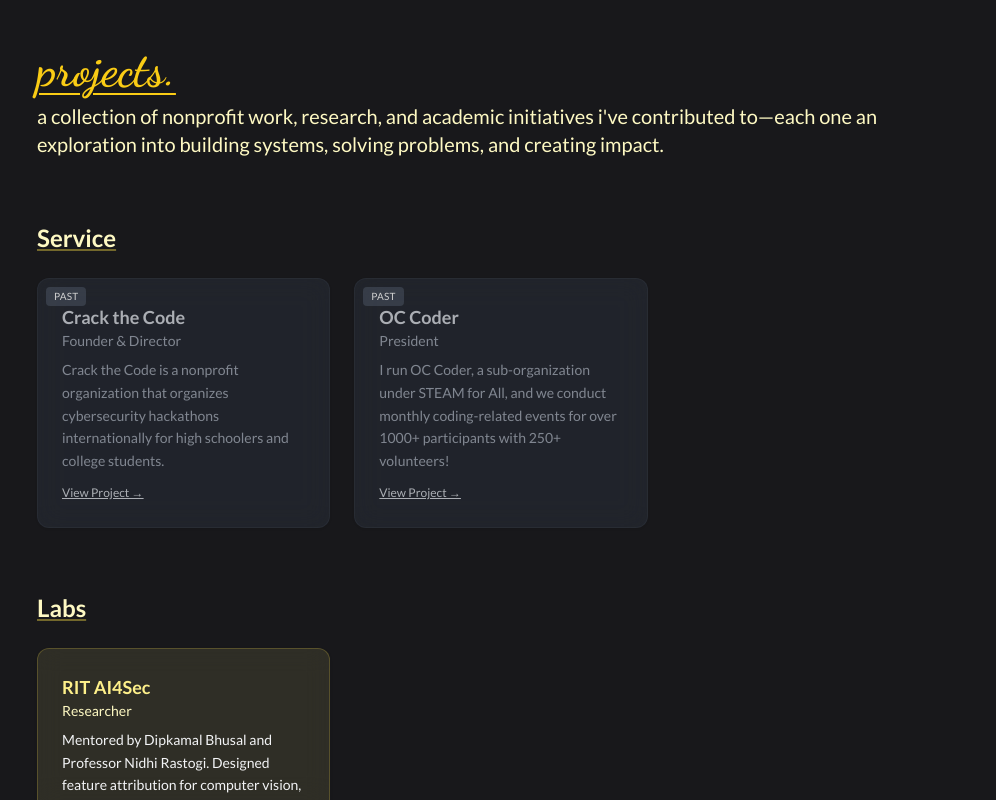
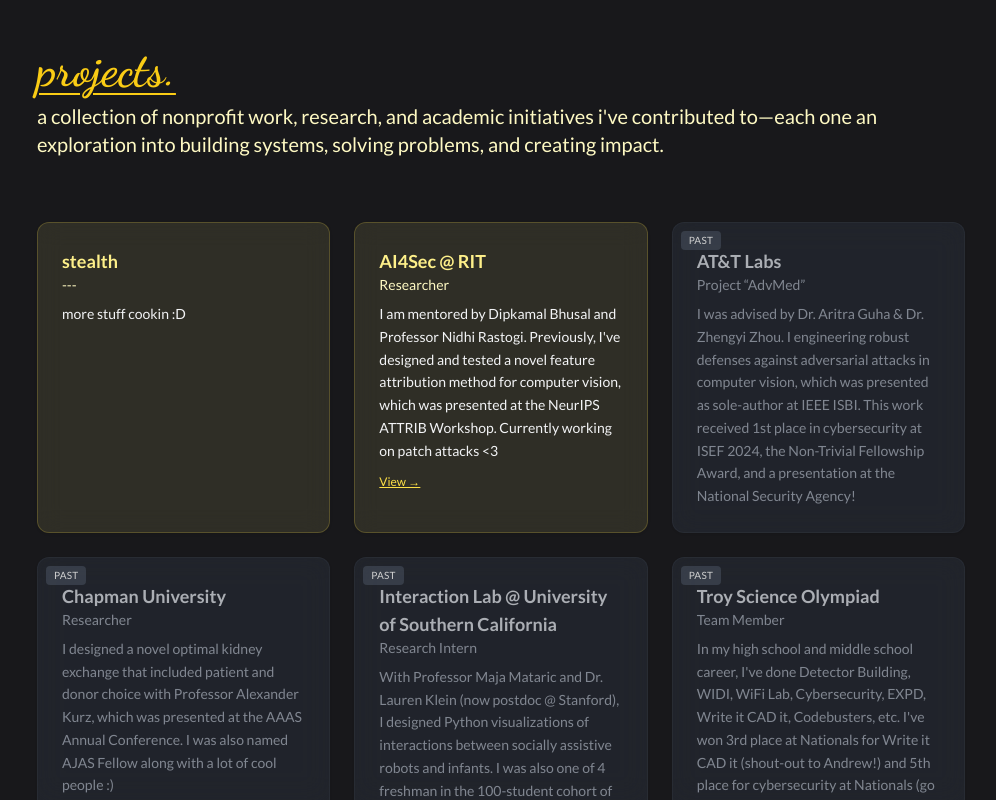
Before and after one commit to ayushimehrotra/floating-photo-gallery-react, a React (Vite) app: page / in a window 1280 px wide. Shown: the part 2000-2800 px from the top of the page, without its empty margins (139-1135 px from the left). Built offline with nearby package versions, Linux system fonts and the light colour scheme.

Commit message:
finished projects section

```diff
--- a/src/components/ProjectsSection.tsx
+++ b/src/components/ProjectsSection.tsx
@@ -8,13 +8,14 @@
 
 export const ProjectsSection = () => {
   const projects = [
+    // Service
     {
       title: "Crack the Code",
       role: "Founder & Director",
       category: "Service",
       status: "past",
       description:
-        "Crack the Code is a nonprofit organization that organizes cybersecurity hackathons internationally for high schoolers and college students.",
+        "Crack the Code is a nonprofit organization that organizes cybersecurity hackathons for high schoolers and college students. I directed and executed 2 hackathons for ~300 students and raised $15k in sponsorships.",
       link: "https://crackthecode.dev/",
     },
     {
@@ -23,21 +24,77 @@
       category: "Service",
       status: "past",
       description:
-        "I run OC Coder, a sub-organization under STEAM for All, and we conduct monthly coding-related events for over 1000+ participants with 250+ volunteers!",
+        "I run OC Coder, a sub-organization under STEAM for All, and we conduct monthly coding-related events for over 2000+ participants with 350+ volunteers!",
       link: "https://steamforall.org/",
     },
     {
-      title: "RIT AI4Sec",
-      role: "Researcher",
-      category: "Labs",
+      title: "Troy Cyber",
+      role: "Advanced Instructor",
+      category: "Service",
+      status: "past",
+      description:
+        "I taught 60+ high school and middle school students (oh my, those middle schoolers) the curriculum of CCNA and CCNA Security. Though I never actually got the certification, I went to semis for Cyberpatriot twice :D",
+      link: "https://sites.google.com/fjuhsd.org/troyhscyberdefense/root-drive",
+    },
+
+    // Work
+    {
+      title: "stealth",
+      role: "---",
+      category: " ",
       status: "current",
       description:
-        "Mentored by Dipkamal Bhusal and Professor Nidhi Rastogi. Designed feature attribution for computer vision, presented at NeurIPS ATTRIB Workshop. Worked on patch attack detection with Toyota.",
+        "more stuff cookin :D",
+      link: "",
+    },
+    {
+      title: "AI4Sec @ RIT",
+      role: "Researcher",
+      category: " ",
+      status: "current",
+      description:
+        "I am mentored by Dipkamal Bhusal and Professor Nidhi Rastogi. Previously, I've designed and tested a novel feature attribution method for computer vision, which was presented at the NeurIPS ATTRIB Workshop. Currently working on patch attacks <3",
       link: "https://nidhirastogi.github.io/",
+    },
+    {
+      title: "AT&T Labs",
+      role: "Project “AdvMed”",
+      category: " ",
+      status: "past",
+      description:
+        "I was advised by Dr. Aritra Guha & Dr. Zhengyi Zhou. I engineering robust defenses against adversarial attacks in computer vision, which was presented as sole-author at IEEE ISBI. This work received 1st place in cybersecurity at ISEF 2024, the Non-Trivial Fellowship Award, and a presentation at the National Security Agency!",
+      link: "",
+    },
+    {
+      title: "Chapman University",
+      role: "Researcher",
+      category: " ",
+      status: "past",
+      description:
+        "I designed a novel optimal kidney exchange that included patient and donor choice with Professor Alexander Kurz, which was presented at the AAAS Annual Conference. I was also named AJAS Fellow along with a lot of cool people :) ",
+      link: "",
+    },
+    {
+      title: "Interaction Lab @ University of Southern California",
+      role: "Research Intern",
+      category: " ",
+      status: "past",
+      description:
+        "With Professor Maja Mataric and Dr. Lauren Klein (now postdoc @ Stanford), I designed Python visualizations of interactions between socially assistive robots and infants. I was also one of 4 freshman in the 100-student cohort of USC SHINE 2022!",
+      link: "https://uscinteractionlab.web.app/",
+    },
+    {
+      title: "Troy Science Olympiad",
+      role: "Team Member",
+      category: " ",
+      status: "past",
+      description:
+        "In my high school and middle school career, I've done Detector Building, WIDI, WiFi Lab, Cybersecurity, EXPD, Write it CAD it, Codebusters, etc. I've won 3rd place at Nationals for Write it CAD it (shout-out to Andrew!) and 5th place for cybersecurity at Nationals (go Josephine!)",
+      link: "https://sites.google.com/fjuhsd.org/troyscioly",
     },
   ];
 
-  const categories = ["Service", "Labs", "Awards"];
+  const categories = [" ", "Service"];
 
   return (
     <section
@@ -115,7 +172,7 @@
                             : "text-gray-300 hover:text-gray-200"
                         }`}
                       >
-                        View Project →
+                        View →
                       </a>
                     )}
                   </div>
```
